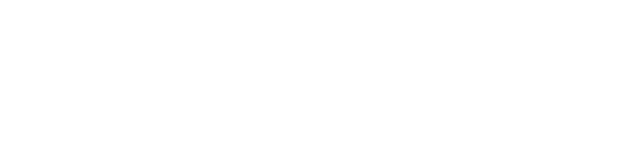
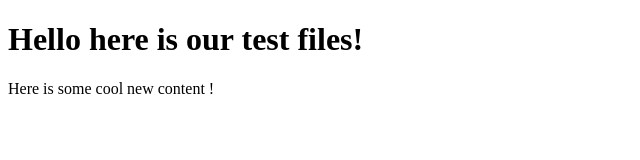
Before and after one commit to coder-monishr/test-repo, a plain HTML site: page index.html in a window 1280 px wide. Shown: the whole page, without its empty margins (0-640 px from the left). Drawn offline with Linux system fonts and the light colour scheme.

Commit message:
added content to index.html

```diff
--- a/index.html
+++ b/index.html
@@ -7,6 +7,7 @@
         <title>Document</title>
     </head>
 <body>
-
+    <h1>Hello here is our test files! </h1>
+    <p>Here is some cool new content ! </p>
 </body>
 </html>
```
